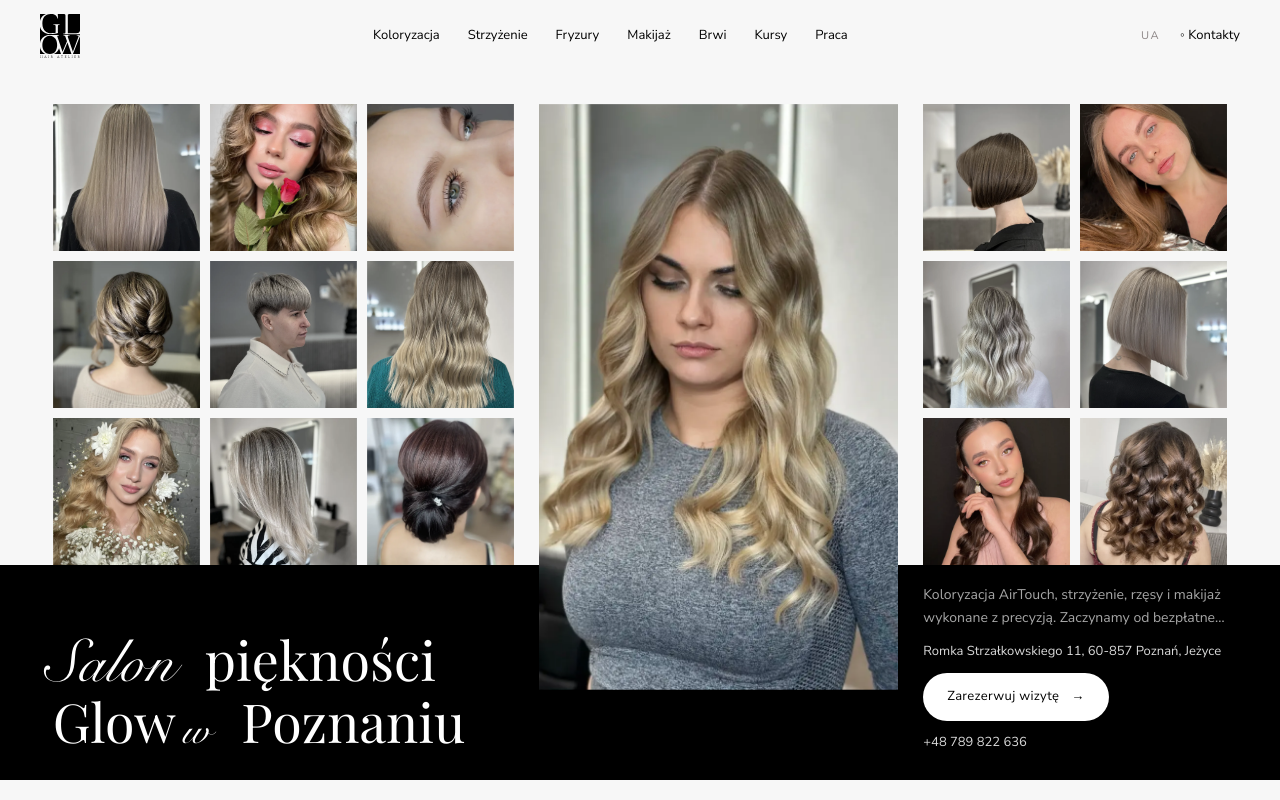
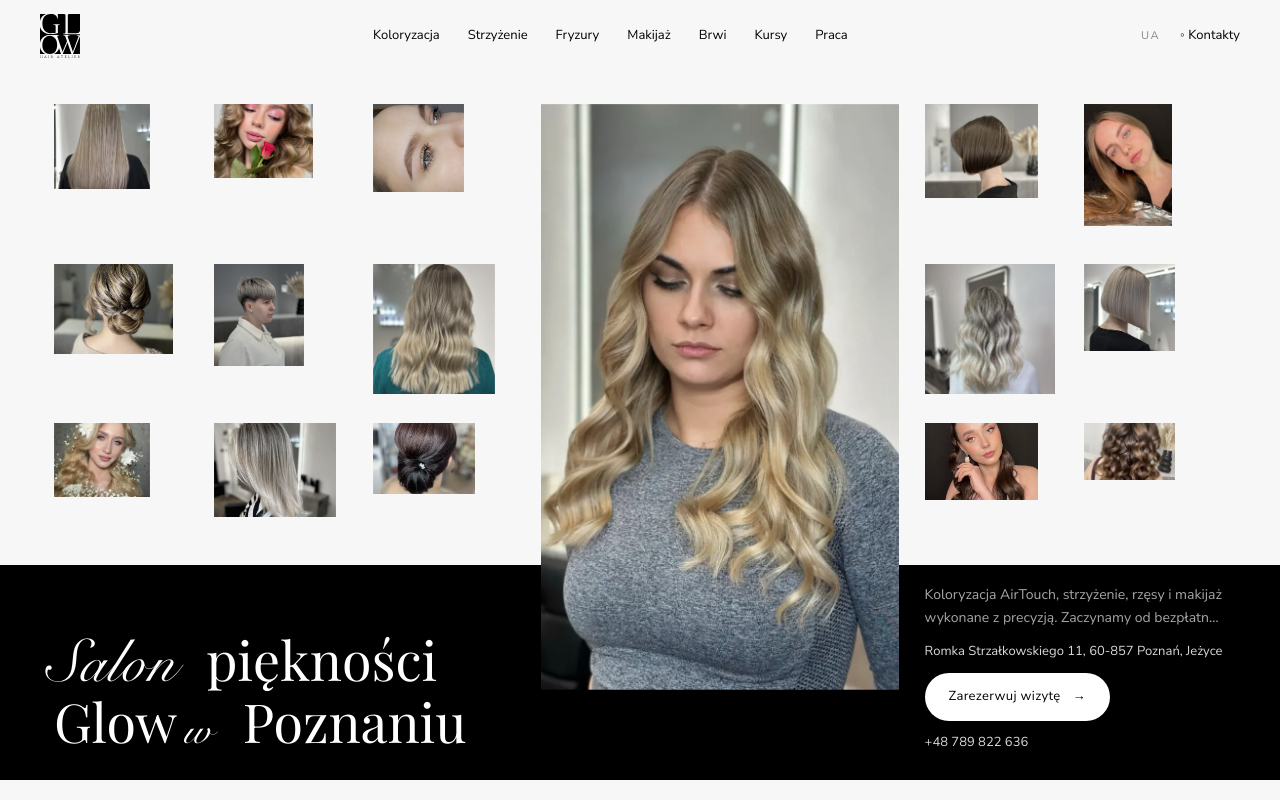
Before and after one commit to 2014romanpave/glow, a React (Vite) app: page / in a window 1280 px wide. Shown: the top 800 px of the page. Built offline with nearby package versions, Linux system fonts and the light colour scheme.

Commit message:
Home hero: varied top-left anchored thumbnails per design

```diff
--- a/src/App.tsx
+++ b/src/App.tsx
@@ -94,13 +94,16 @@ function Hero({ lang, imgs, h1, lead, scatter }: { lang: Lang; imgs: string[]; h
   );
 }
 
+/* hand-tuned [width%, height%] per slot, anchored top-left (designer grid) */
+const LSZ: [number, number][] = [[68, 60], [70, 52], [64, 62], [84, 64], [64, 72], [86, 92], [68, 52], [86, 66], [72, 50]];
+const RSZ: [number, number][] = [[80, 66], [62, 86], [92, 92], [64, 62], [80, 54], [64, 40]];
 function HomeHero({ lang, imgs }: { lang: Lang; imgs: string[] }) {
   const t = DICT[lang]; const h = t.home;
   const see = lang === 'pl' ? 'Zobacz' : 'Дивитись';
-  const cell = (src: string, i: number) => (
-    <button key={src} className="thumb mg fly block overflow-hidden" data-swap={src} data-cursor={see} data-depth={(0.3 + (i % 4) * 0.2).toFixed(2)} style={{ ['--d' as string]: `${120 + i * 45}ms` }}>
+  const cell = (src: string, i: number) => { const z = i < 9 ? LSZ[i] : RSZ[i - 9]; return (
+    <button key={src} className="thumb mg fly block self-start justify-self-start overflow-hidden" data-swap={src} data-cursor={see} data-depth={(0.3 + (i % 4) * 0.2).toFixed(2)} style={{ width: `${z[0]}%`, height: `${z[1]}%`, ['--d' as string]: `${120 + i * 45}ms` }}>
       <img src={src} alt="" loading="eager" className="h-full w-full object-cover" />
-    </button>);
+    </button>); };
   const salon = h.h1a.split(' ')[0];
   return (
     <section className="hh relative" data-hero>
--- a/src/index.css
+++ b/src/index.css
@@ -111,7 +111,7 @@ body:has(.lb) .cursor { display: none !important; }
 .hh-h1 { padding-top: 32px; margin-top: 10px; } .hh-info { padding-bottom: 40px; padding-top: 16px; }
 @media (min-width: 768px) {
   .hh {
-    --B: clamp(215px, 24svh, 260px); --g: 10px; --G: clamp(20px, 2vw, 36px);
+    --B: clamp(215px, 24svh, 260px); --g: clamp(14px, 1.4vw, 28px); --G: clamp(20px, 2vw, 36px);
     --F: min(28vw, 560px);
     --W: min(100vw, 1760px);
     --H: max(380px, calc(100svh - 104px - var(--B) - 20px));
```
